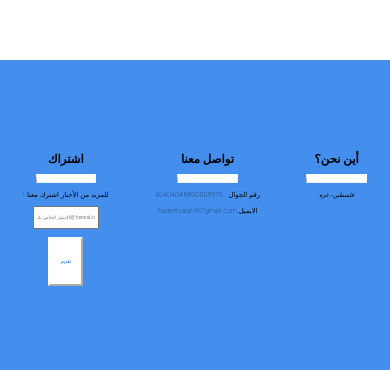
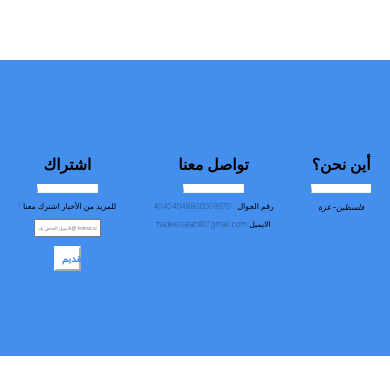
Before and after one commit to yaqootturman/nurse-of-the-world, a React (Create React App) app in the folder client/: page /home/article-section in a window 390 px wide. Shown: the part 2188-2558 px from the top of the page. Built offline with nearby package versions, Linux system fonts and the light colour scheme; no server answers; a web font is replaced by a local one.

Commit message:
Update footer.css

```diff
--- a/client/src/Components/FixedComponents/Footer/footer.css
+++ b/client/src/Components/FixedComponents/Footer/footer.css
@@ -68,15 +68,16 @@ button:hover{
 
 
 }
-@media (max-width: 600px) and (min-width: 399px) {
+@media (max-width: 500px) and (min-width: 320px) {
   .all{
   font-size: 2vw;
+  height: 20vh;
 
 }
 
 .Subscribe input{
     width: 15vw;
-    height: 5vh;
+    height: 1.5vh;
     font-size: 1.2vw;
 }
 
@@ -89,41 +90,10 @@ button:hover{
 button:hover{
     background-color: #93EFA3;
 }
-}
-
-
-@media (max-width: 699px) and (min-width: 400px) {
-  .all{
-    font-size: 2.2vw;
-
-  }
-
-  .Subscribe input{
-      width: 15vw;
-      height: 5vh;
-      font-size: 1.2vw;
-  }
+.Subscribe button{
+  height: 3vh;
+  width: 7vw;
+  font-size: 10px;
 
 }
-@media (max-width: 990px) and (min-width: 601px) {
-  .all{
-    font-size: 1.5vw;
-
-  }
-
 }
-@media only screen and (max-width:400px) {
-  .all{
-    font-size: 1.5vw;
-
-  }
-  .Subscribe input{
-    width: 15vw;
-    height: 2vh;
-    font-size: 1.2vw;
-}
-.Subscribe button{
-  width: 9vw;
-  font-size: 1.2vw;
-}
-}
```
